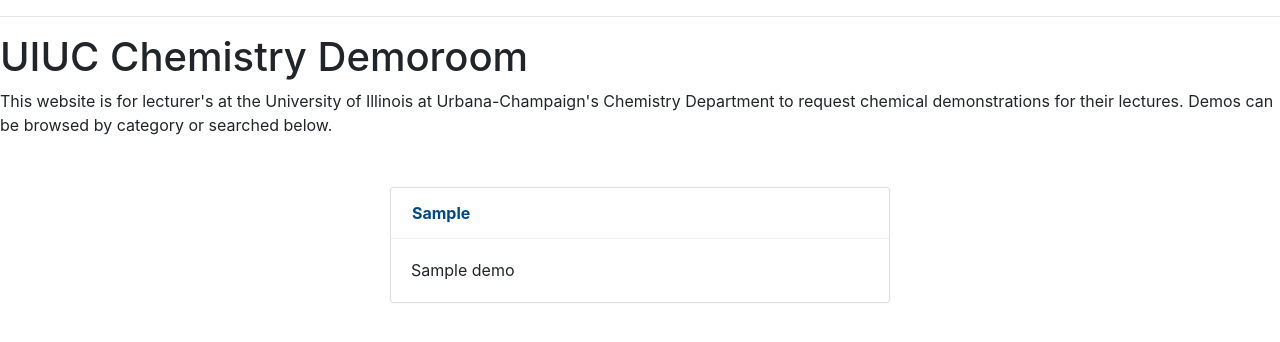
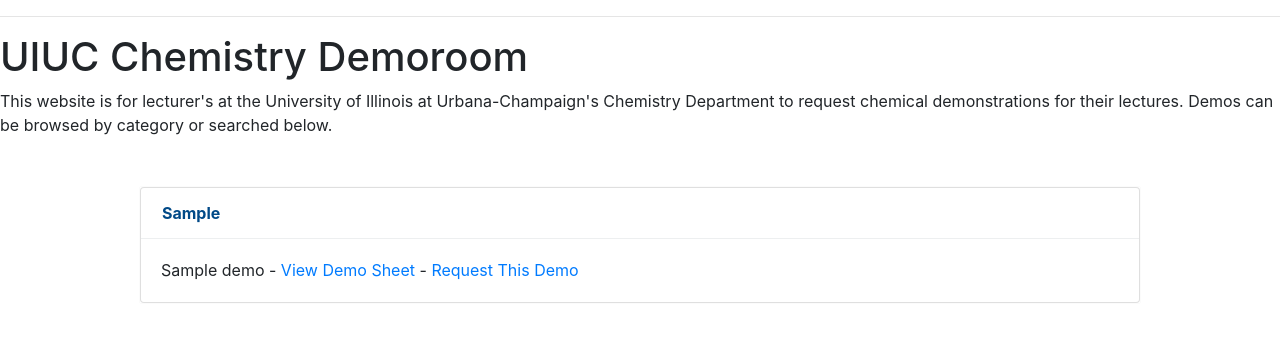
Before and after one commit to tomhennessey/demoroom, a Flask app: template app/templates/index.html in a window 1280 px wide, after a click on "Sample". Shown: the part 56-398 px from the top of the page. Run offline with Flask 2, Linux system fonts and the light colour scheme; tables that the repository leaves empty hold one stand-in row (values such as "Sample post"); the template is opened without the code that fills it: values that come from a table or form of the project are taken from there, most other values are stand-ins (such as "Sample title", 1, 10 or a date in 2020); some libraries are stand-ins or nearby versions.

Commit message:
added links to demo list and search result

```diff
--- a/app/routes.py
+++ b/app/routes.py
@@ -50,7 +50,7 @@
     results = []
     if request.method == 'POST':
         query = request.form['name']
-        results = Demo.query.filter(Demo.text.like('%' + query + '%'))
+        results = Demo.query.filter(Demo.text.like('%' + query + '%')).all()
     return render_template('search.html', title='Home', form=form, query=query, results=results)
 
 @app.route('/favicon.ico')
--- a/app/static/css/all.css
+++ b/app/static/css/all.css
@@ -1,5 +1,5 @@
 .accordion {
-	max-width: 500px;
+	max-width: 1000px;
 	margin: 50px auto;
 	box-shadow: 0 0 1px rgba(0,0,0,0.1);
 }
--- a/app/templates/index.html
+++ b/app/templates/index.html
@@ -29,7 +29,7 @@
 	{% endif %}
 	{% set ns.category = item.category %}
 <!-- Element code -->
-	<div>{{item.proper_name}}</div>
+	<div>{{item.proper_name}} - <a href="static/demos_pdf/{{ item.name }}.pdf" target="_blank">View Demo Sheet</a> - <a href="">Request This Demo</a></div>
 <!-- Button close code -->
 	{% if loop.index == size %}
 	</div></div></div>
```
Also changed, not shown: app/templates/search.html (+7 -3 lines).
